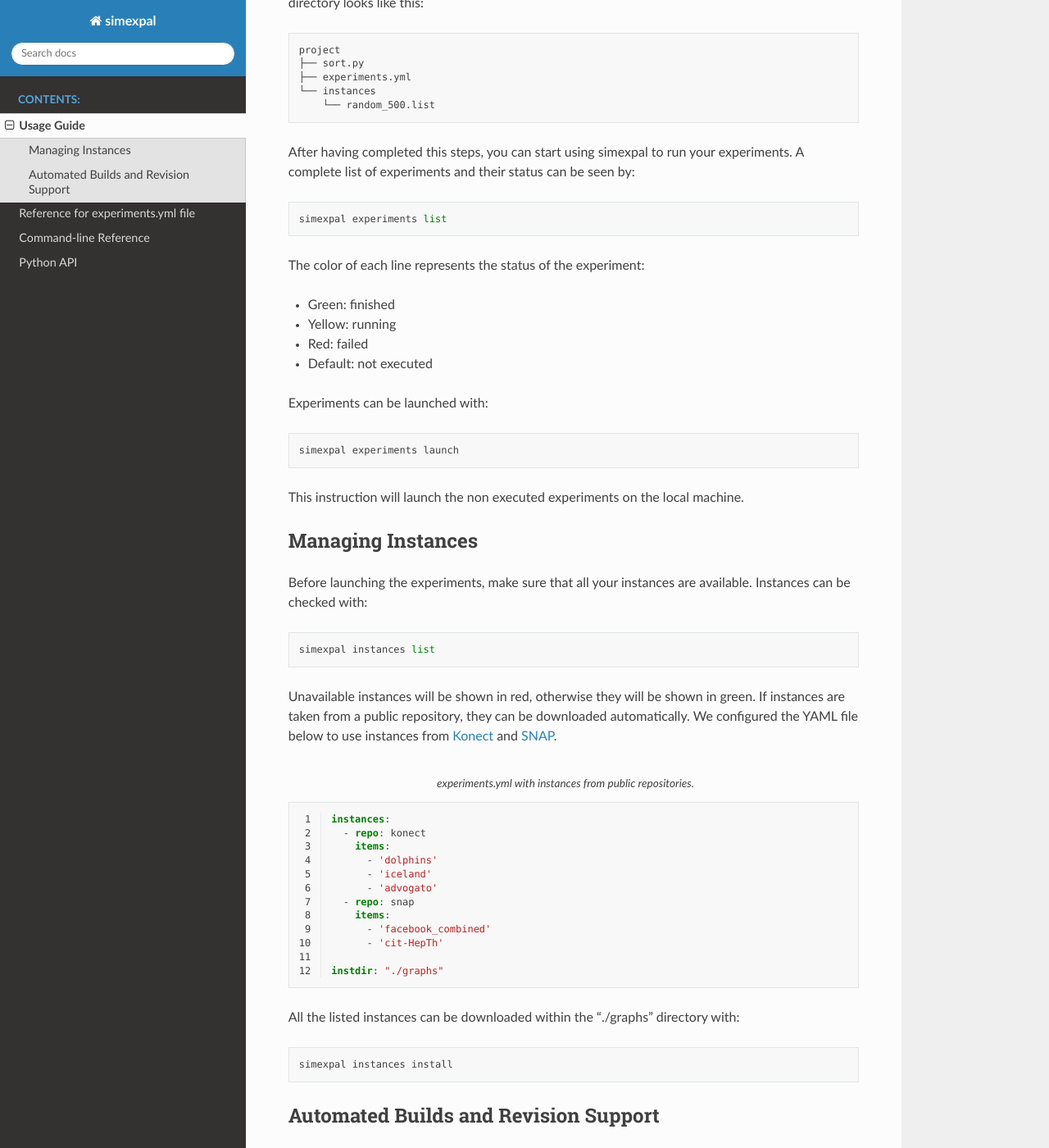
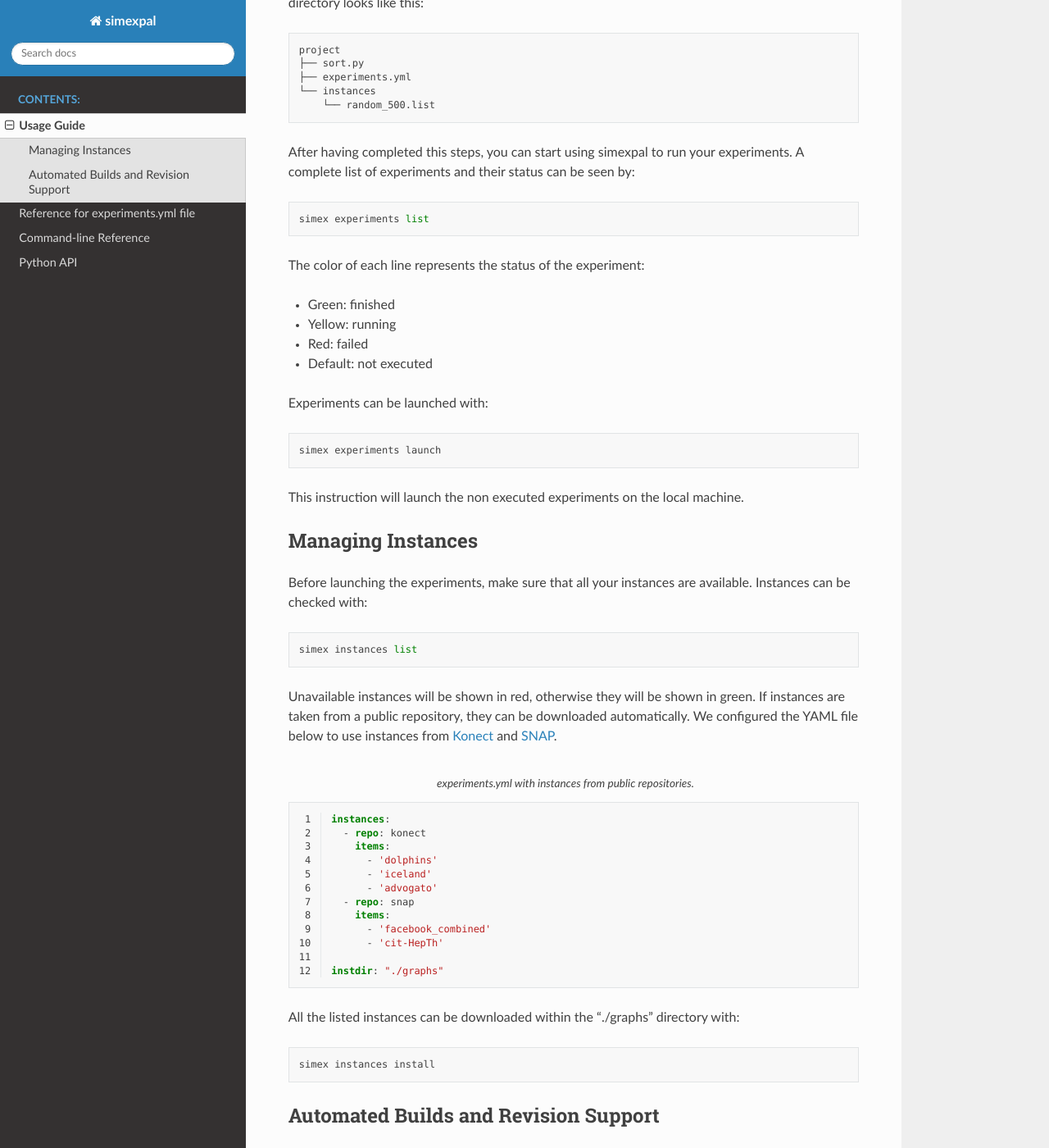
Before and after one commit to hu-macsy/simexpal, a Sphinx documentation site: the page built from docs/user_guide.rst, in a window 1280 px wide and 1400 px high, scrolled down 924 px. Shown: the whole window at 82% size. Built offline with Sphinx 7.4.7 and the Read the Docs theme 2.0.0, drawn with Linux system fonts in a browser that asks for light colours.

Commit message:
Fixed typo
Signed-off-by: Eugenio Angriman <eugenio.angriman@informatik.hu-berlin.de>

```diff
--- a/docs/user_guide.rst
+++ b/docs/user_guide.rst
@@ -39,7 +39,7 @@ After having completed this steps, you can start using simexpal to run your expe
 A complete list of experiments and their status can be seen by:
 ::
 
-   simexpal experiments list
+   simex experiments list
 
 The color of each line represents the status of the experiment:
 
@@ -51,7 +51,7 @@ The color of each line represents the status of the experiment:
 Experiments can be launched with:
 ::
 
-   simexpal experiments launch
+   simex experiments launch
 
 This instruction will launch the non executed experiments on the local machine.
 
@@ -61,7 +61,7 @@ Before launching the experiments, make sure that all your instances are availabl
 Instances can be checked with:
 ::
 
-   simexpal instances list
+   simex instances list
 
 Unavailable instances will be shown in red, otherwise they will be shown in green.
 If instances are taken from a public repository, they can be downloaded automatically.
@@ -76,7 +76,7 @@ and `SNAP <https://snap.stanford.edu/data/>`_.
 All the listed instances can be downloaded within the "./graphs" directory with:
 ::
 
-   simexpal instances install
+   simex instances install
 
 Automated Builds and Revision Support
 -------------------------------------
```
